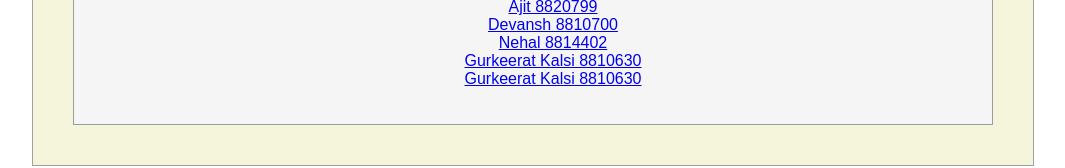
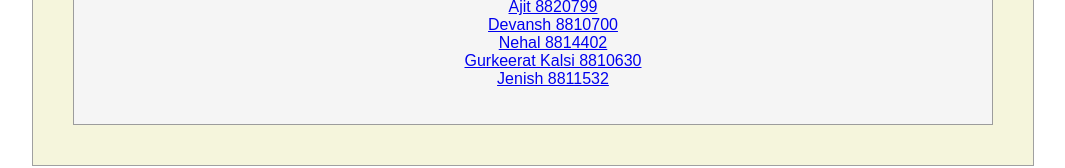
Before and after one commit to np818340/lab1, a plain HTML site: page index.html in a window 1280 px wide. Shown: the part 425-593 px from the top of the page, without its empty margins (107-1172 px from the left). Drawn offline with Linux system fonts and the light colour scheme.

Commit message:
Update index.html

```diff
--- a/index.html
+++ b/index.html
@@ -23,7 +23,7 @@
             <li><a href="Devansh1.html">Devansh 8810700</a></li>
             <li><a href="Nehal8814402.html">Nehal 8814402</a></li>
             <li><a href="gurkeerat8810630.html">Gurkeerat Kalsi 8810630</a></li>
-            <li><a href="Lab2.html">Gurkeerat Kalsi 8810630</a></li>
+            <li><a href="Lab2.html">Jenish 8811532</a></li>
 
         </ul>
     </div>
```
